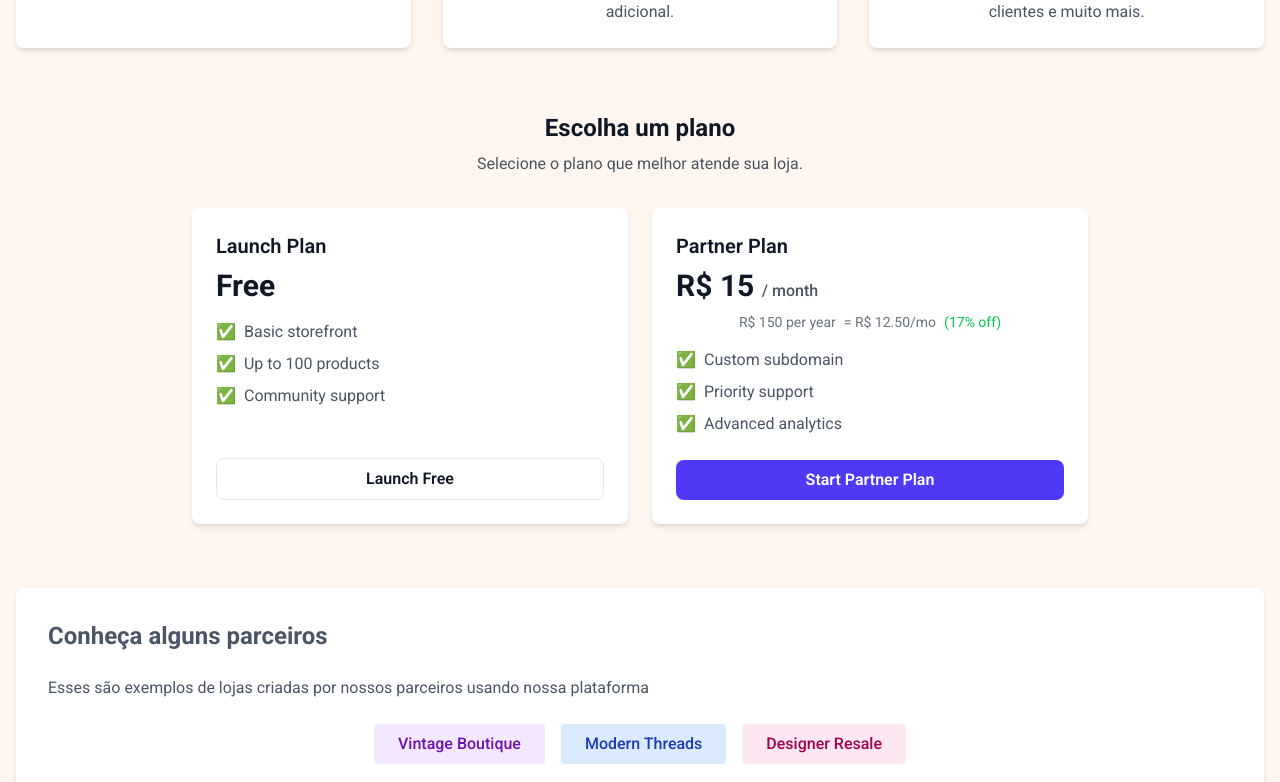
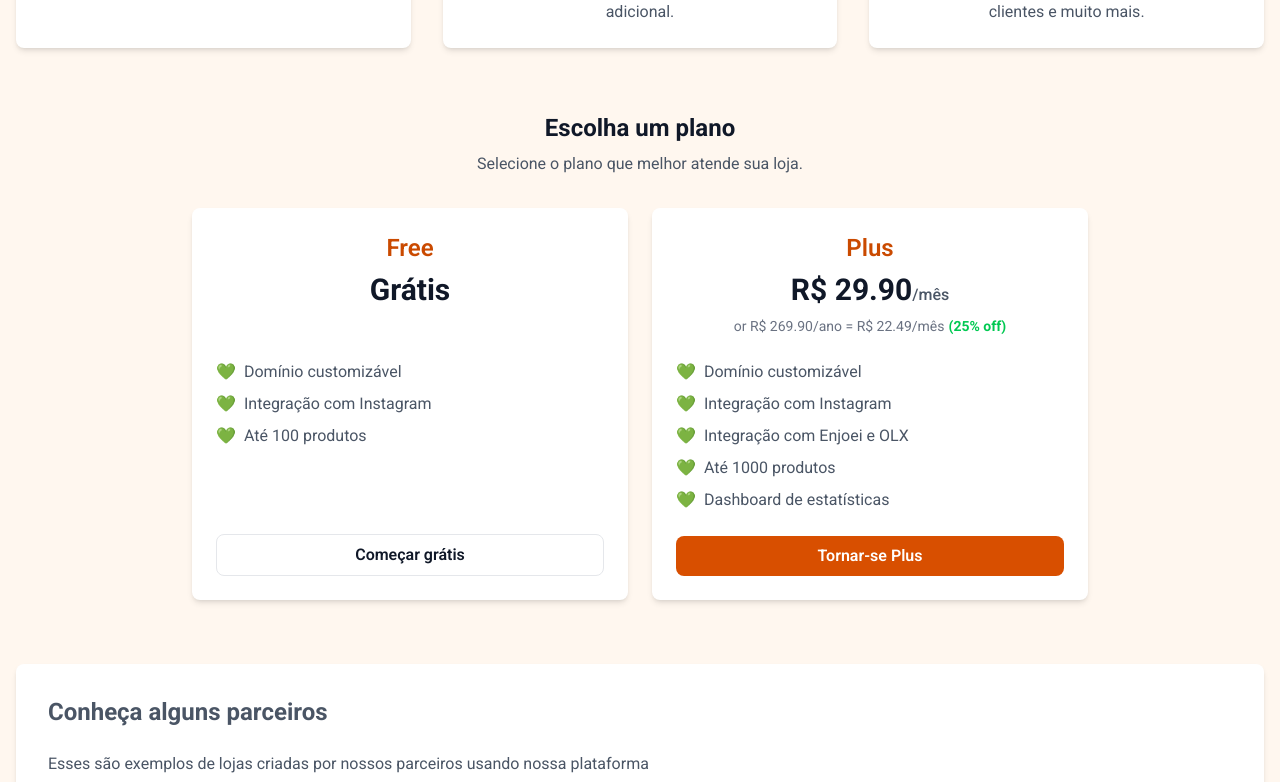
Before and after one commit to gabriel-zanghelini/saas-clothing-catalog, a Next.js app: page / in a window 1280 px wide. Shown: the part 640-1422 px from the top of the page. Built offline with nearby package versions, Linux system fonts and the light colour scheme; no server answers.

Commit message:
plan style and text changes

```diff
--- a/components/PlanCard.tsx
+++ b/components/PlanCard.tsx
@@ -5,7 +5,7 @@ type Props = {
   plan: Plan
 }
 
-function formatCurrency(n: number | null, currency: string, decimals = 0) {
+function formatCurrency(n: number | null, currency: string, decimals = 2) {
   if (n == null) return ''
 
   const currencySymbols: Record<string, string> = {
@@ -29,48 +29,46 @@ export default function PlanCard({ plan }: Props) {
   let discountPercent: number | null = null
 
   if (showYearly) {
-    monthlyEquivalent = Math.round(((yearly as number) / 12) * 100) / 100
+    monthlyEquivalent = (((yearly as number) / 12) * 100) / 100
     if (showMonthly && monthly && monthlyEquivalent < monthly) {
       discountPercent = Math.round((1 - monthlyEquivalent / monthly) * 100)
     }
   }
 
+  const yearlyText = `or ${formatCurrency(yearly, plan.currency)}/ano ${monthlyEquivalent !== null ? `= ${formatCurrency(monthlyEquivalent, plan.currency)}/mês` : ''}`
+
   return (
-    <article className='bg-white p-6 rounded-lg shadow-md flex flex-col justify-between'>
+    <article className='bg-white p-6 rounded-lg shadow-md flex flex-col justify-between text-center'>
       <div>
-        <h3 className='text-xl font-semibold text-gray-900 mb-2'>
+        <h3 className='text-2xl font-semibold text-primary-400 mb-2'>
           {plan.name}
         </h3>
 
-        <div className='mb-4'>
+        <div className='mb-6 min-h-16'>
           {showMonthly ? (
             <div className='text-2xl md:text-3xl font-bold text-gray-900'>
-              {formatCurrency(monthly, plan.currency, 0)}{' '}
+              {formatCurrency(monthly, plan.currency)}
               <span className='text-base font-medium text-gray-600'>
-                / month
+                /mês
               </span>
             </div>
           ) : (
             <div className='text-2xl md:text-3xl font-bold text-gray-900'>
-              Free
+              Grátis
             </div>
           )}
 
           {showYearly && (
-            <div className='mt-2 flex justify-center gap-2 items-baseline text-sm text-gray-500'>
-              <div>{formatCurrency(yearly, plan.currency, 0)} per year</div>
-              <div>
-                {monthlyEquivalent != null && (
-                  <span className='text-sm text-gray-500'>
-                    = {formatCurrency(monthlyEquivalent, plan.currency, 2)}/mo
-                  </span>
-                )}
+            <div className='mt-2 text-sm text-gray-500'>
+              <span>
+                {yearlyText}
                 {discountPercent && (
-                  <span className='text-sm text-green-500 ml-2'>
+                  <span className='text-sm text-green-500 ml-1 font-bold'>
                     ({discountPercent}% off)
                   </span>
                 )}
-              </div>
+              </span>
+              <span></span>
             </div>
           )}
         </div>
@@ -78,7 +76,7 @@ export default function PlanCard({ plan }: Props) {
         <ul className='mb-6 space-y-2 text-gray-600'>
           {plan.features.map((f) => (
             <li key={f} className='flex items-start gap-2'>
-              <span aria-hidden>✅</span>
+              <span aria-hidden>💚</span>
               <span>{f}</span>
             </li>
           ))}
@@ -90,7 +88,7 @@ export default function PlanCard({ plan }: Props) {
           href='/auth/signup'
           className={`inline-block w-full text-center px-4 py-2 rounded-lg font-semibold transition-colors ${
             plan.monthly && plan.monthly > 0
-              ? 'bg-indigo-600 text-white hover:bg-indigo-700'
+              ? 'bg-primary-300 text-white hover:bg-primary-400'
               : 'bg-white border border-gray-200 text-gray-900 hover:bg-gray-50'
           }`}
         >
--- a/components/PlansGrid.tsx
+++ b/components/PlansGrid.tsx
@@ -4,22 +4,22 @@ import PlanCard from './PlanCard'
 export default function PlansGrid() {
   const plans: Plan[] = [
     {
-      id: 'launch',
-      name: 'Launch Plan',
+      id: 'free',
+      name: 'Free',
       monthly: 0,
       yearly: 0,
       currency: 'BRL',
-      features: ['Basic storefront', 'Up to 100 products', 'Community support'],
-      ctaLabel: 'Launch Free',
+      features: ['Domínio customizável', 'Integração com Instagram', 'Até 100 produtos'],
+      ctaLabel: 'Começar grátis',
     },
     {
       id: 'partner',
-      name: 'Partner Plan',
-      monthly: 15,
-      yearly: 150,
+      name: 'Plus',
+      monthly: 29.90,
+      yearly: 269.90,
       currency: 'BRL',
-      features: ['Custom subdomain', 'Priority support', 'Advanced analytics'],
-      ctaLabel: 'Start Partner Plan',
+      features: ['Domínio customizável', 'Integração com Instagram', 'Integração com Enjoei e OLX', 'Até 1000 produtos', 'Dashboard de estatísticas'],
+      ctaLabel: 'Tornar-se Plus',
       highlight: true,
     },
   ]
```
